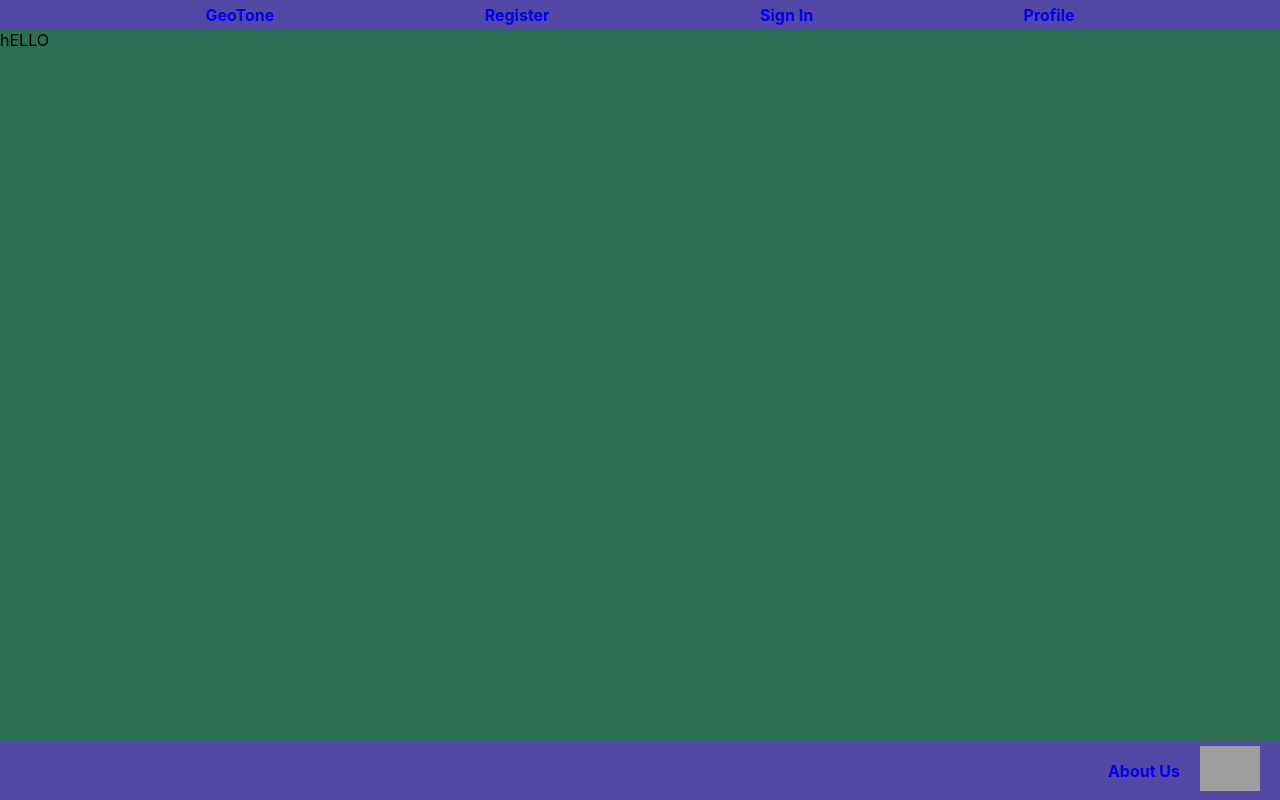
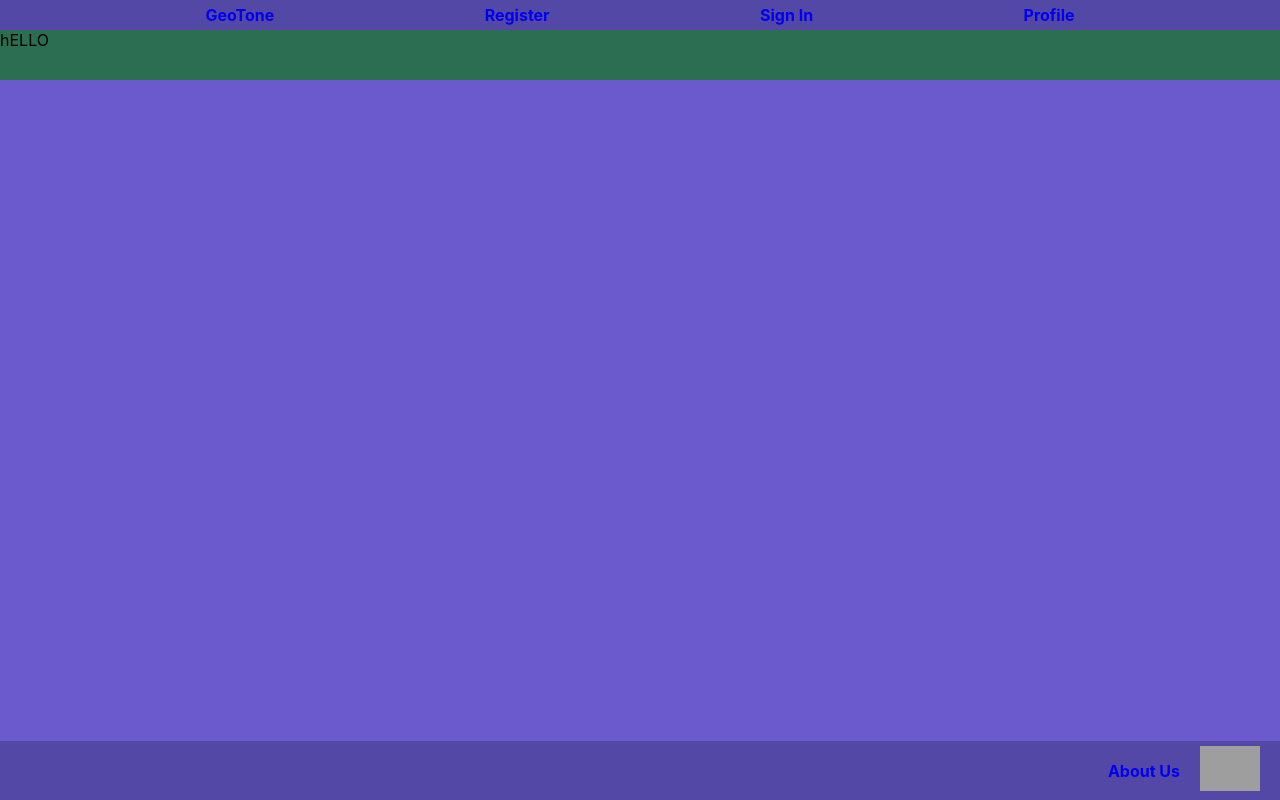
Before and after one commit to kakizaki55/geo-tone-frontend, a React app: page /about in a window 1280 px wide. Built offline with nearby package versions, Linux system fonts and the light colour scheme; grey boxes are pictures that could not be loaded.

Commit message:
refactored styles for About view

```diff
--- a/src/views/About/About.css
+++ b/src/views/About/About.css
@@ -1,3 +1,5 @@
-main {
+.about {
   background-color: #2b6e52;
+  width: 100vw;
+  height: 50px;
 }
--- a/src/views/About/About.jsx
+++ b/src/views/About/About.jsx
@@ -4,7 +4,7 @@ import styles from './About.css';
 export default function About() {
   return (
     <>
-      <div>hELLO</div>
+      <div className={styles.about}>hELLO</div>
     </>
   );
 }
```
